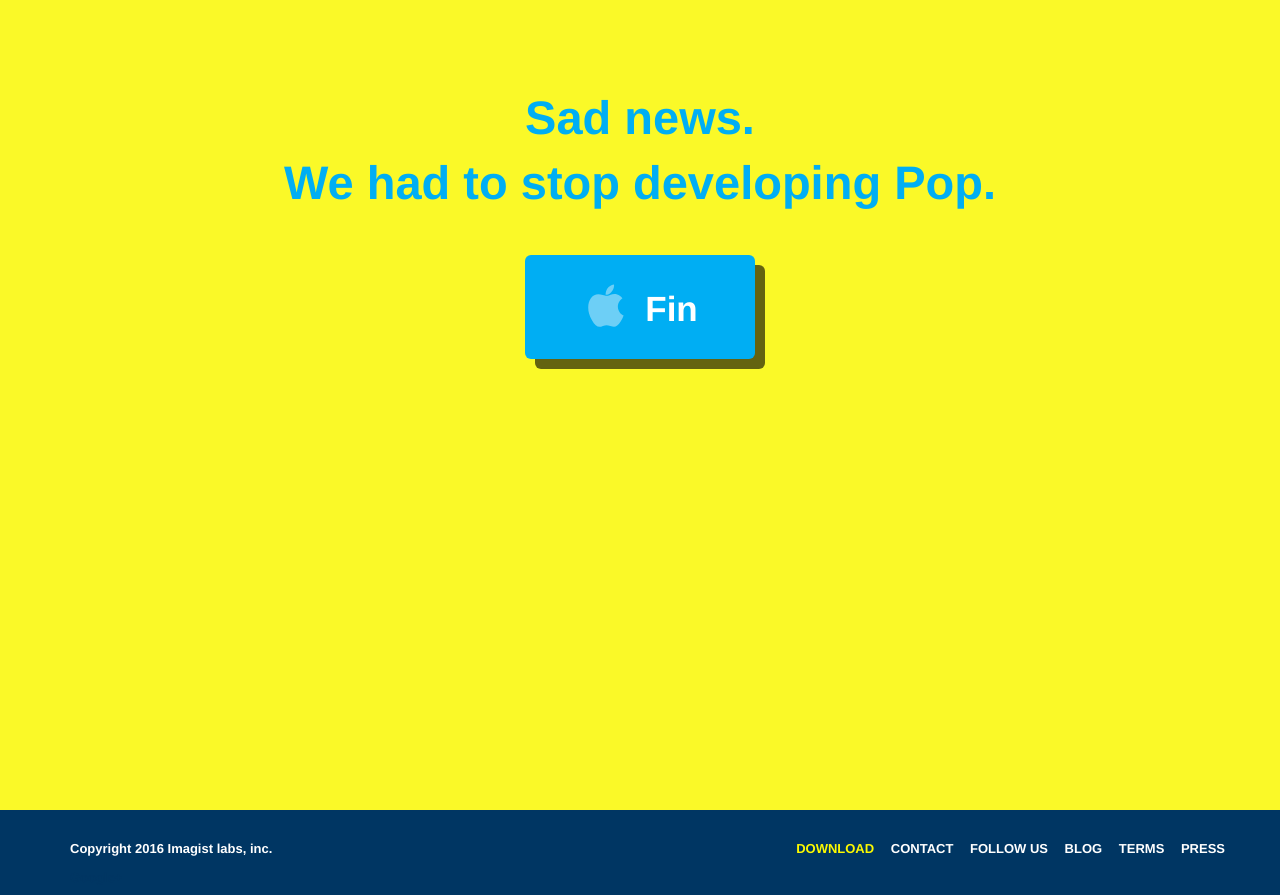
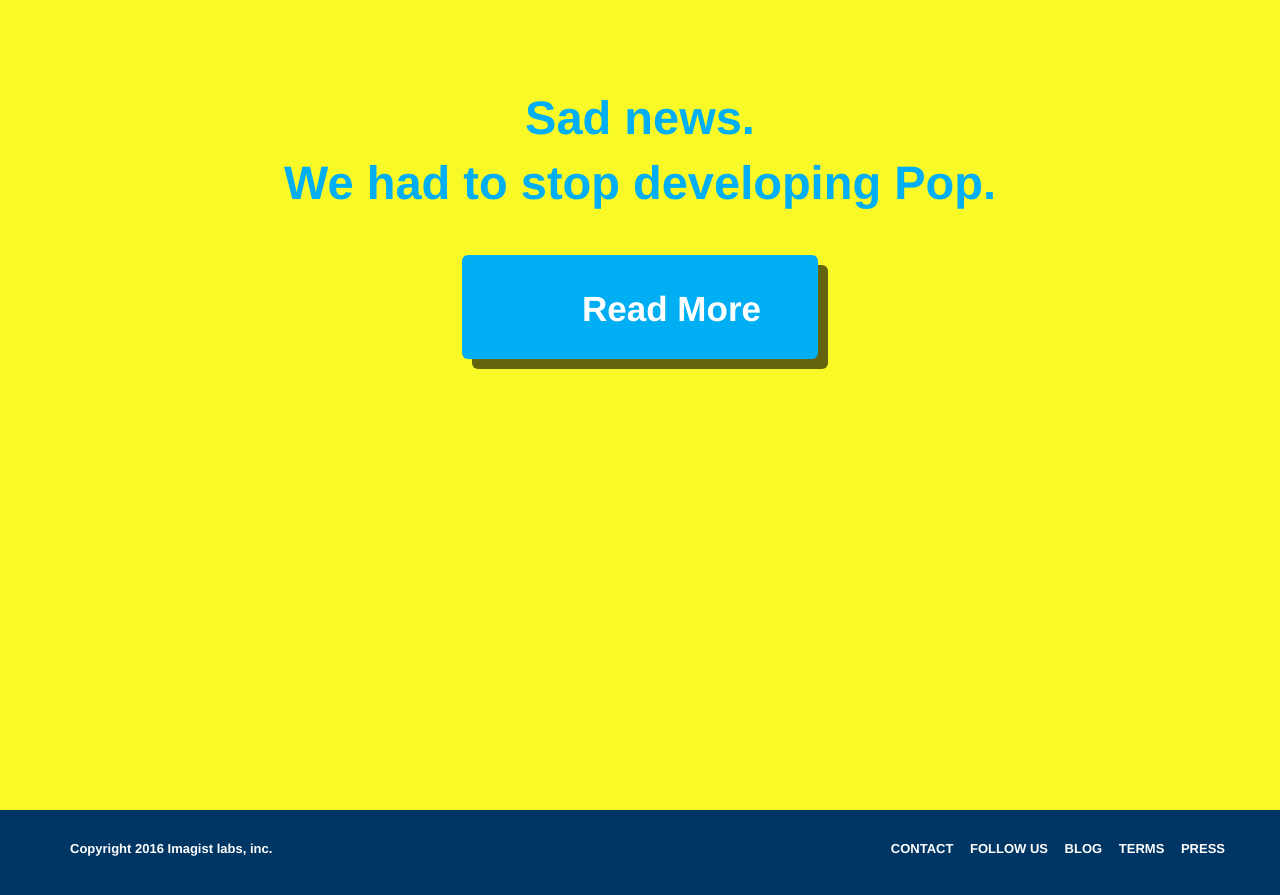
Before and after one commit to joshuanguyen/pop-web, a Jekyll site: the page built from index.html, in a window 1280 px wide and 900 px high, scrolled down 3600 px. Shown: the top 895 px of the window. Built offline with Jekyll 4.4.1, drawn with Linux system fonts in a browser that asks for light colours; nearby versions of some CDN libraries.

Commit message:
Reworked Download Button

```diff
--- a/_layouts/pop-raw.html
+++ b/_layouts/pop-raw.html
@@ -34,7 +34,7 @@
     <div class="navbar navbar-default navbar-fixed-top" role="navigation">
       <div class="container">
         <ul class="nav nav-pills pull-right">
-          <li onclick="(function(){location.href='https://itunes.apple.com/app/pop-video-texting/id875099176?ls=1&mt=8';}());"><a href="#">{% include apple-logo.html class="apple-logo" width="30px" height="35px" %} Fin</a></li>
+          <li onclick="(function(){location.href='https://itunes.apple.com/app/pop-video-texting/id875099176?ls=1&mt=8';}());"><a href="#">The End</a></li>
         </ul>
       </div>
     </div>
@@ -48,7 +48,6 @@
           {% if page.tos %}
           <li><a href="index.html">Home</a></li>
           {% endif %}
-          <li><a href="https://itunes.apple.com/app/pop-video-texting/id875099176?ls=1&mt=8" class="lookatme">Download</a></li>
           <li><a href="mailto:joshuanguyen@gmail.com">Contact</a></li>
           <li><a href="http://www.twitter.com/sendpop/">Follow us</a></li>
 		  <li><a href="http://blog.sendpop.io">Blog</a></li>
--- a/index.html
+++ b/index.html
@@ -103,6 +103,6 @@
   <div class="container">
     <h2>Sad news.<br>We had to stop developing Pop.</h2>
 
-    <button onclick="(function(){location.href='https://sendpop.tumblr.com/post/123617408986/fin';}());">{% include apple-logo.html class="apple-logo" width="50px" height="55px" %} Fin</button>
+    <button onclick="(function(){location.href='https://sendpop.tumblr.com/post/123617408986/fin';}());">Read More</button>
   </div>
 </section>
```
